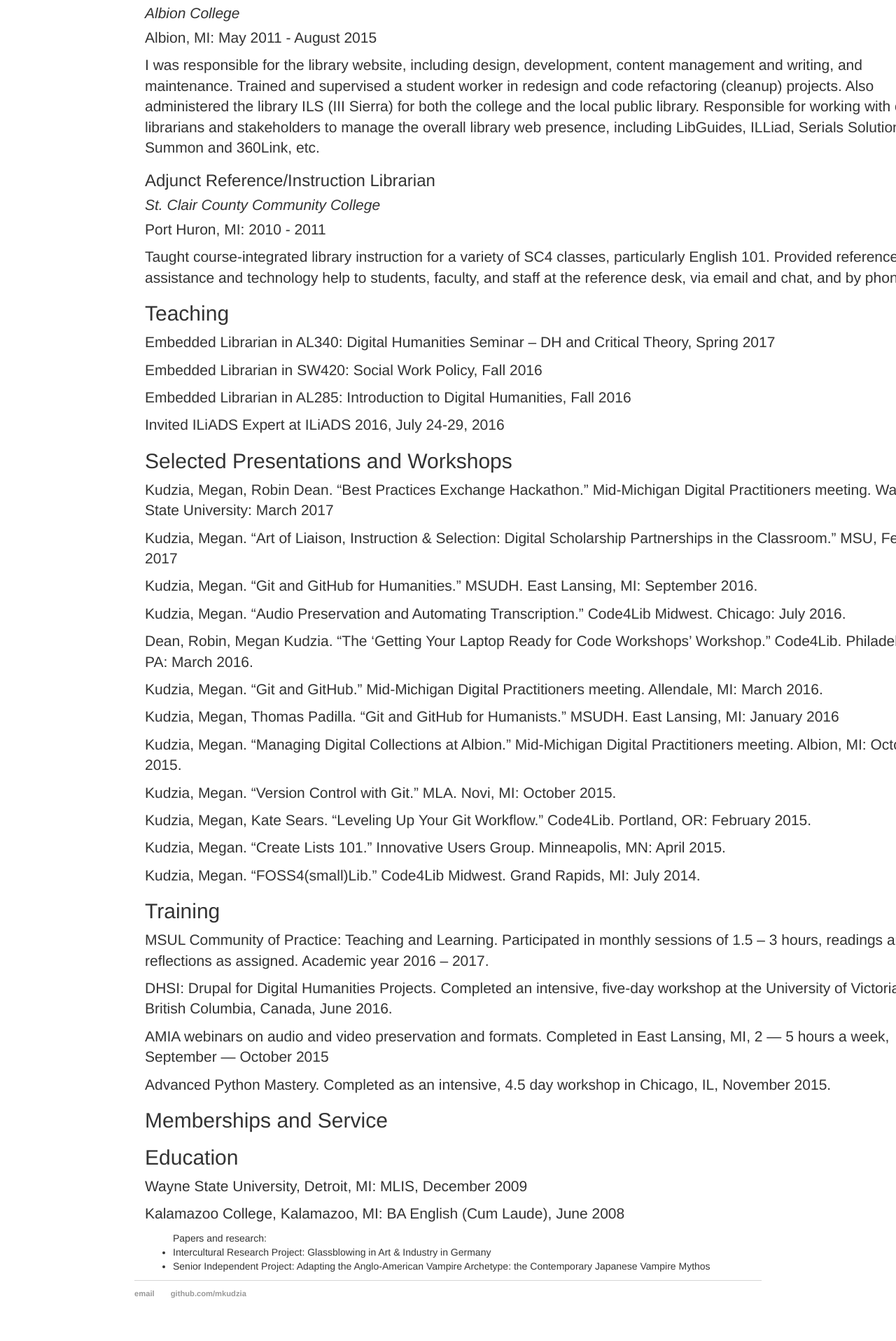
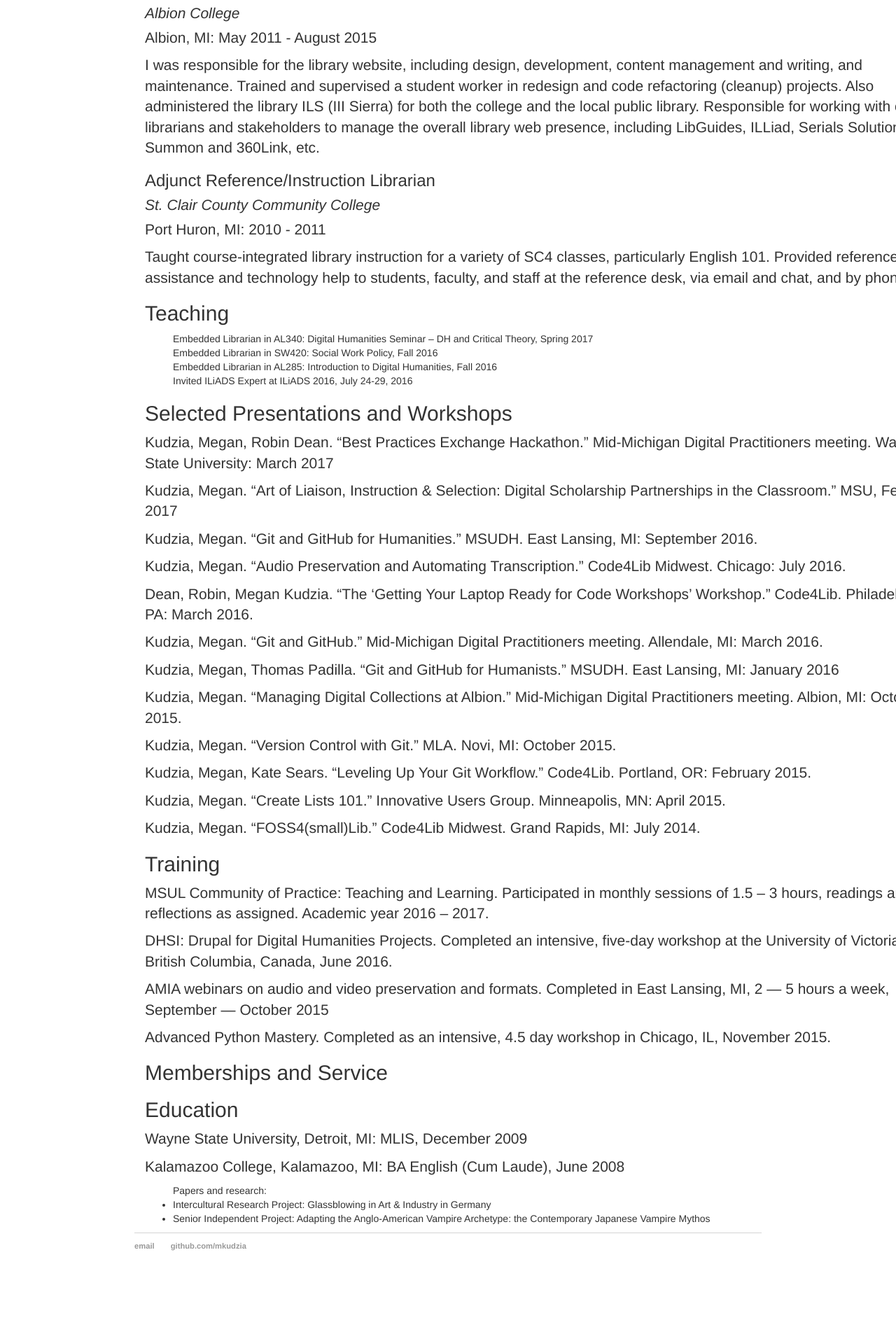
Before and after one commit to mkudzia/mkudzia.github.io, a Jekyll site: the page built from cv.html, in a window 1280 px wide. Shown: the part 874-2790 px from the top of the page at 70% size. Built offline with Jekyll 4.4.1, drawn with Linux system fonts in a browser that asks for light colours; after the commit the page ends 2722 px from its top, so only the background shows below that.

Commit message:
trying non-bulleted lists for CV stuff

```diff
--- a/css/style.css
+++ b/css/style.css
@@ -52,3 +52,7 @@
 ul.posts li {
     list-style: none;
 }
+
+ul.nobullets li {
+    list-style: none;
+}
--- a/cv.html
+++ b/cv.html
@@ -26,10 +26,16 @@
 <p>Taught course-integrated library instruction for a variety of SC4 classes, particularly English 101. Provided reference assistance and technology help to students, faculty, and staff at the reference desk, via email and chat, and by phone.</p>
 
 <h2>Teaching</h2>
-<p class="secondlineindent">Embedded Librarian in AL340: Digital Humanities Seminar – DH and Critical Theory, Spring 2017</p>
+<ul class="nobullets">
+	<li>Embedded Librarian in AL340: Digital Humanities Seminar – DH and Critical Theory, Spring 2017</li>
+	<li>Embedded Librarian in SW420: Social Work Policy, Fall 2016</li>
+	<li>Embedded Librarian in AL285: Introduction to Digital Humanities, Fall 2016</li>
+	<li>Invited ILiADS Expert at ILiADS 2016, July 24-29, 2016</li>
+</ul>
+<!-- <p class="secondlineindent">Embedded Librarian in AL340: Digital Humanities Seminar – DH and Critical Theory, Spring 2017</p>
 <p class="secondlineindent">Embedded Librarian in SW420: Social Work Policy, Fall 2016</p>
 <p class="secondlineindent">Embedded Librarian in AL285: Introduction to Digital Humanities, Fall 2016</p>
-<p class="secondlineindent">Invited ILiADS Expert at ILiADS 2016, July 24-29, 2016</p>
+<p class="secondlineindent">Invited ILiADS Expert at ILiADS 2016, July 24-29, 2016</p> -->
 
 <h2>Selected Presentations and Workshops</h2>
 <p class="secondlineindent">Kudzia, Megan, Robin Dean. “Best Practices Exchange Hackathon.” Mid-Michigan Digital Practitioners meeting. Wayne State University: March 2017</p>
```
